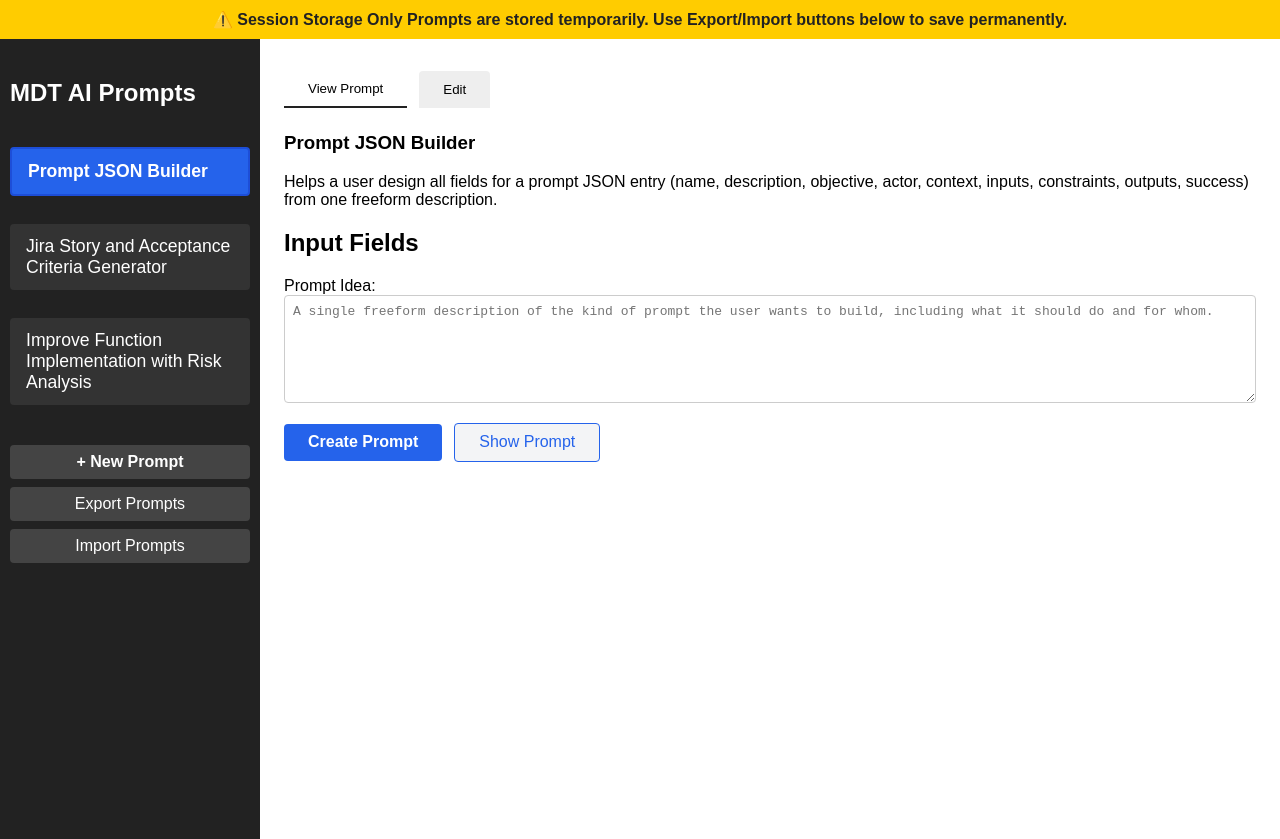
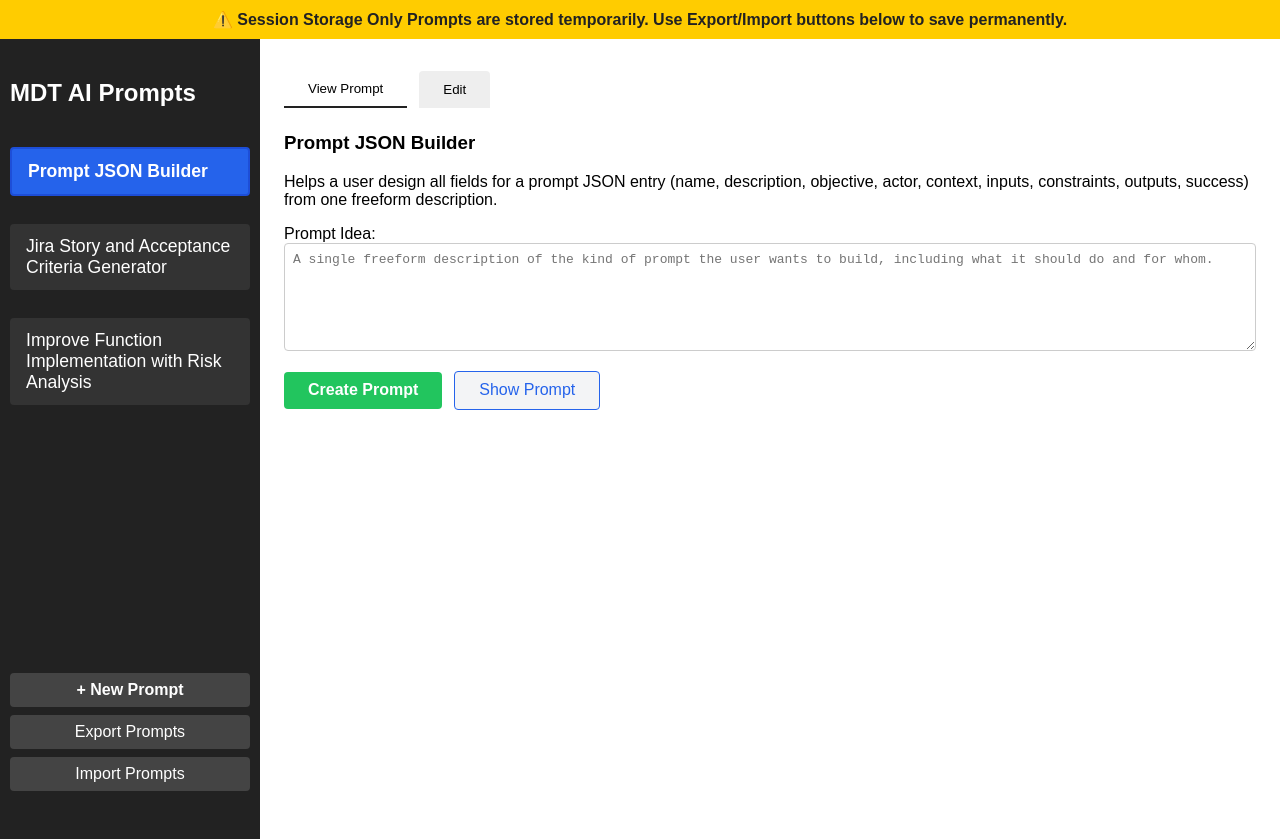
Before and after one commit to Jmason15/aiTemplateLab, a website: page index.html in a window 1280 px wide. Drawn offline with Linux system fonts and the light colour scheme.

Commit message:
uichanges

```diff
--- a/index.html
+++ b/index.html
@@ -23,6 +23,7 @@
             display: flex;
             flex-direction: column;
             min-height: 100vh;
+            height: 100vh;
         }
         #sidebar div {
             margin-bottom: 20px;
@@ -45,6 +46,9 @@
             display: flex;
             flex-direction: column;
             gap: 8px;
+            flex: 1 1 auto;
+            overflow-y: auto;
+            min-height: 0;
         }
         .prompt-tile {
             background: #333;
@@ -176,7 +180,7 @@
             box-sizing: border-box;
         }
         .btn-primary {
-            background: #2563eb;
+            background: #22c55e;
             color: #fff;
             border: none;
             border-radius: 4px;
@@ -187,7 +191,7 @@
             transition: background 0.2s;
         }
         .btn-primary:hover, .btn-primary:focus {
-            background: #1d4ed8;
+            background: #16a34a;
         }
         .btn-secondary {
             background: #f3f4f6;
@@ -204,6 +208,9 @@
             background: #2563eb;
             color: #fff;
         }
+        .sidebar-actions {
+            margin-top: auto;
+        }
     </style>
 </head>
 <body>
@@ -219,7 +226,7 @@
         <div id="prompts-list">
             <!-- Prompt tiles will be rendered here -->
         </div>
-        <div>
+        <div class="sidebar-actions">
             <button class="btn btn-primary btn-block" onclick="newPrompt()">+ New Prompt</button>
             <button class="btn btn-secondary btn-block" onclick="exportPrompts()" style="margin-top: 0.5rem;">Export Prompts</button>
             <button class="btn btn-secondary btn-block" onclick="importPrompts()" style="margin-top: 0.5rem;">Import Prompts</button>
@@ -245,7 +252,6 @@
                         <p id="view-desc">Description</p>
                     </div>
                     <div class="section">
-                        <h2>Input Fields</h2>
                         <div id="view-inputs"></div>
                     </div>
                 </div>
```
